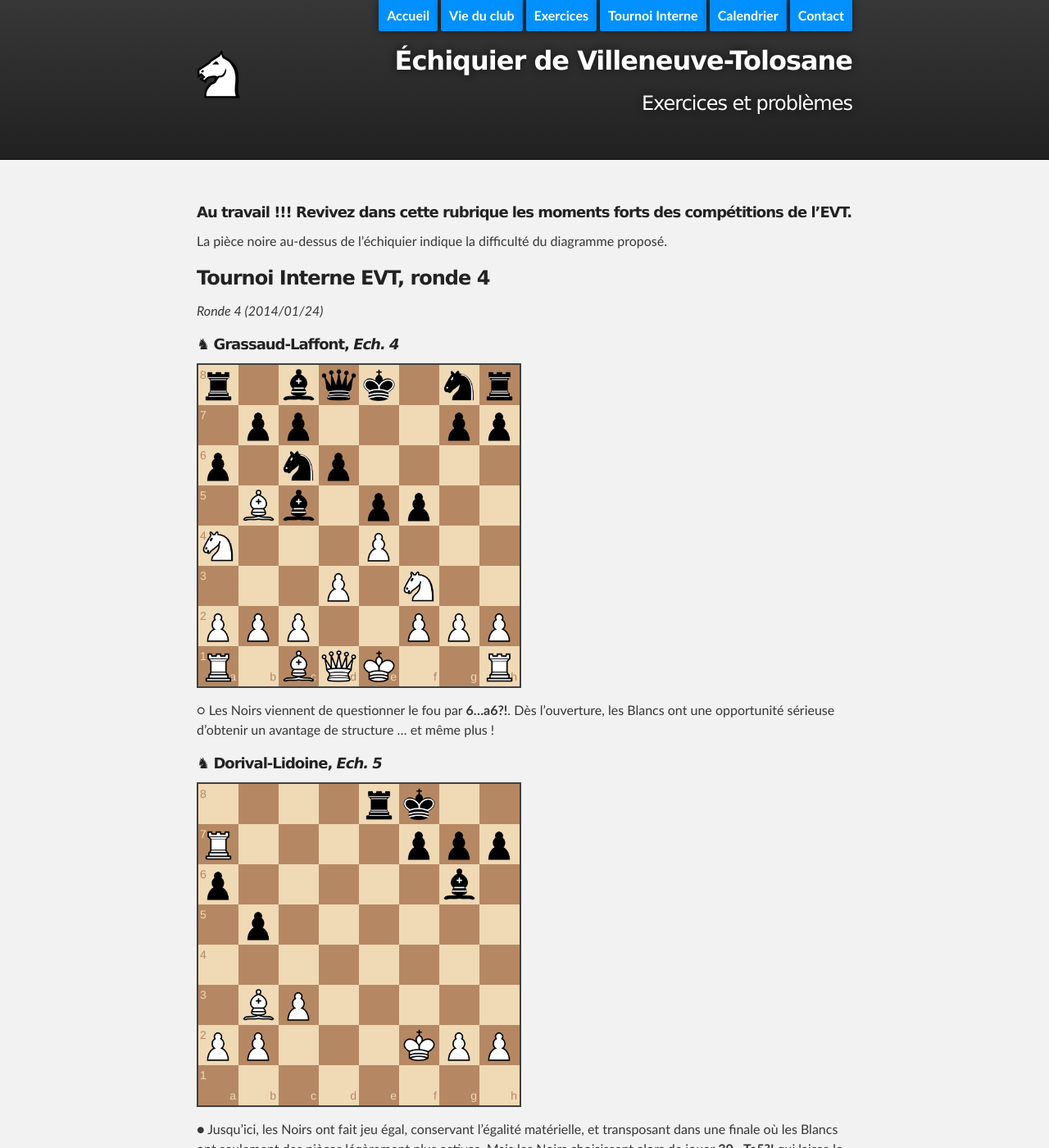
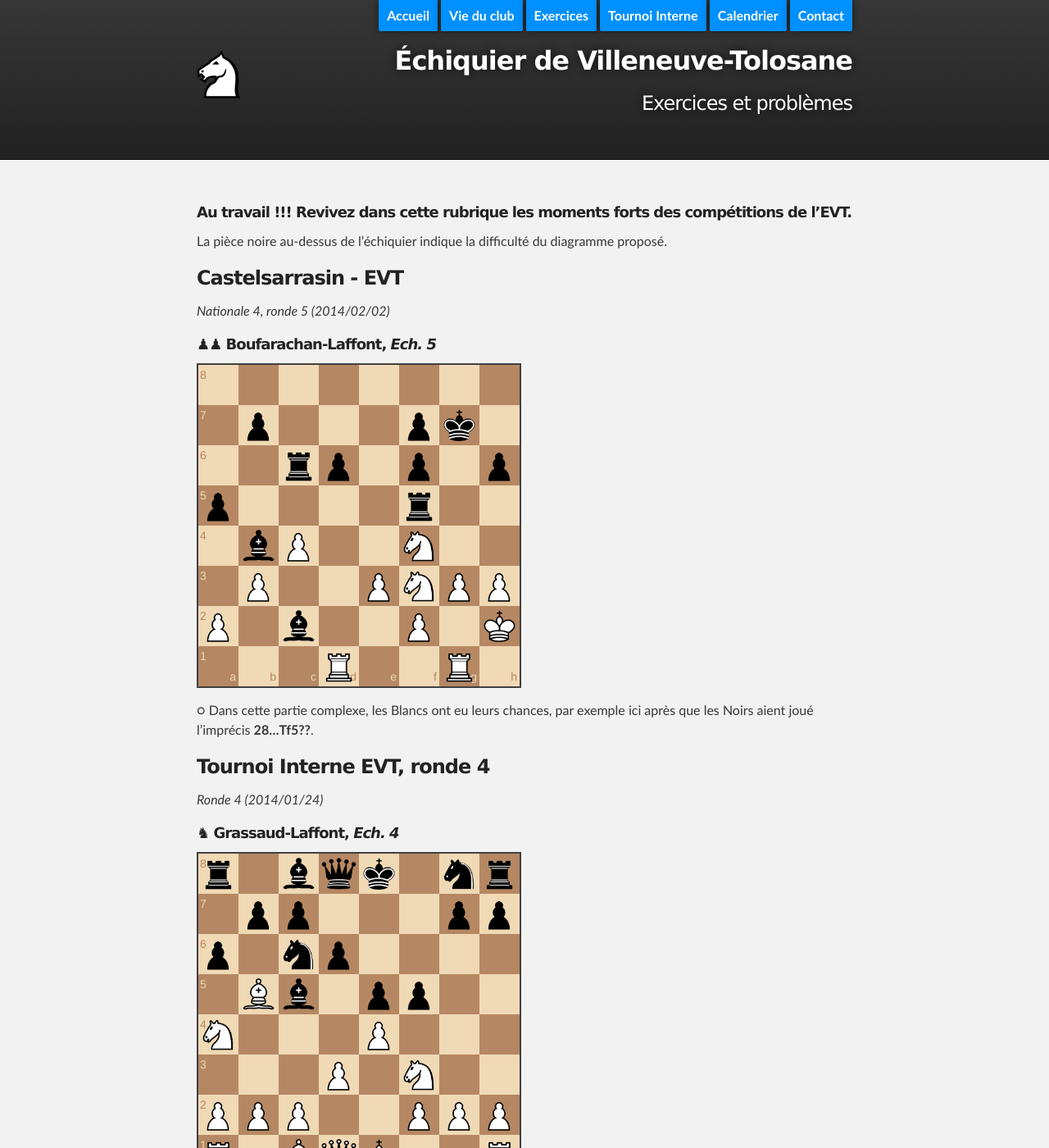
Before and after one commit to echiquier-villeneuve-tolosane/echiquier-villeneuve-tolosane.github.io, a Jekyll site: the page built from exercices.md, in a window 1280 px wide and 1400 px high. Shown: the whole window at 82% size. Built offline with Jekyll 4.4.1, drawn with Linux system fonts in a browser that asks for light colours; nearby versions of some CDN libraries; some of the changed text lies outside the part shown.

Commit message:
Updated exercices.md

```diff
--- a/exercices.md
+++ b/exercices.md
@@ -7,6 +7,17 @@ title: Exercices et problèmes
 
 ##### **Au travail !!! Revivez dans cette rubrique les moments forts des compétitions de l'EVT.**
 La pièce noire au-dessus de l'échiquier indique la difficulté du diagramme proposé.
+
+
+### Castelsarrasin - EVT
+_Nationale 4, ronde 5 (2014/02/02)_
+
+##### &#9823;&#9823;  **Boufarachan-Laffont**, _Ech. 5_
+
+`8/1p3pk1/2rp1p1p/p4r2/1bP2N2/1P2PNPP/P1b2P1K/3R2R1 w - - 1 37`
+
+&#9675; Dans cette partie complexe, les Blancs ont eu leurs chances, par exemple ici après que les Noirs aient joué l'imprécis **28...Tf5??**.
+
 
 ### Tournoi Interne EVT, ronde 4
 _Ronde 4 (2014/01/24)_
```
Also changed, not shown: other parts of exercices.md (+0 -9 lines).
